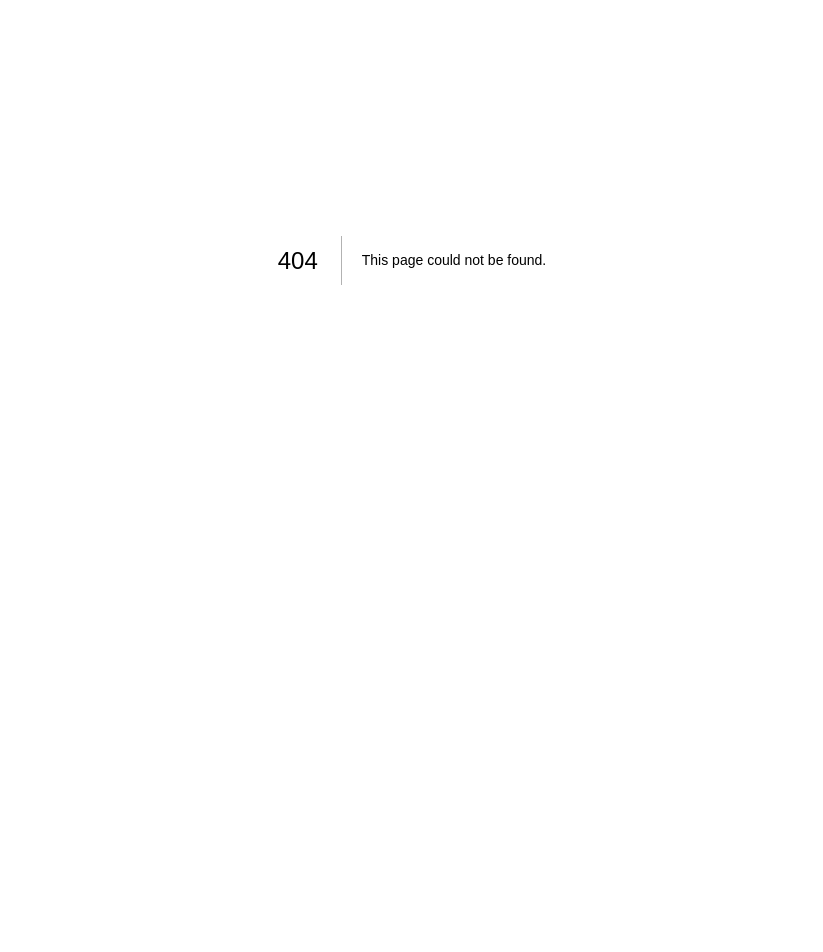
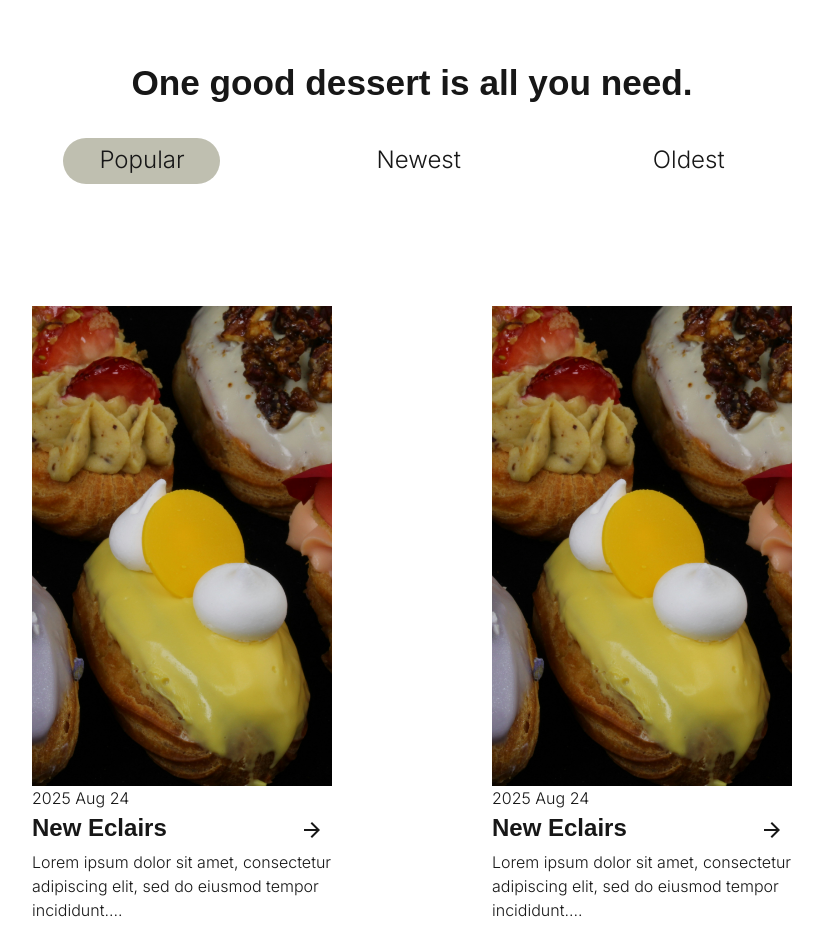
Before and after one commit to ysilksa/nextjs-blog, a Next.js app: page /posts in a window 1280 px wide. Before the commit this address had no page. Shown: the part 140-1092 px from the top of the page, without its empty margins (228-1051 px from the left). Before the commit the page ends 800 px from the top, so only its background shows below. Built offline with nearby package versions, Linux system fonts and the light colour scheme; a web font is replaced by a local one.

Commit message:
add posts page front end

```diff
--- a/src/pages/HomePage.jsx
+++ b/src/app/home/page.jsx
@@ -1,13 +1,13 @@
 import React from 'react';
 import NavBar from '@/components/NavBar';
-import PostPreview from '@/components/PostPreview';
+import PostPreviewHorizontal from '@/components/PostPreviewHorizontal';
 
 
 const HomePage = () => {
     return (
         <div>
             <div className="bg-[url('/pages/StefanKUnsplash.jpg')] bg-cover bg-center w-screen h-[70vh]">
-                <NavBar darkMode={true}/>
+                <NavBar header={false}/>
             </div>
 
             <div className="flex flex-col mt-16 mb-16 ml-64 mr-64 gap-8">
@@ -19,28 +19,28 @@ const HomePage = () => {
 
                 {/* replace with ImageGallery later */}
                 <section className="flex flex-row gap-16">
-                    <PostPreview
+                    <PostPreviewHorizontal
                         imageLink='/pages/ChristineTanUnsplash.jpg'
                         date="2025 Aug 24"
                         title="New Eclairs"
                         description="Lorem ipsum dolor sit amet, consectetur adipiscing elit, sed do eiusmod tempor incididunt...."
                     />
 
-                    <PostPreview
+                    <PostPreviewHorizontal
                         imageLink='/pages/ChristineTanUnsplash.jpg'
                         date="2025 Aug 24"
                         title="New Eclairs"
                         description="Lorem ipsum dolor sit amet, consectetur adipiscing elit, sed do eiusmod tempor incididunt...."
                     />
 
-                    <PostPreview
+                    <PostPreviewHorizontal
                         imageLink='/pages/ChristineTanUnsplash.jpg'
                         date="2025 Aug 24"
                         title="New Eclairs"
                         description="Lorem ipsum dolor sit amet, consectetur adipiscing elit, sed do eiusmod tempor incididunt...."
                     />
 
-                    <PostPreview
+                    <PostPreviewHorizontal
                         imageLink='/pages/ChristineTanUnsplash.jpg'
                         date="2025 Aug 24"
                         title="New Eclairs"
@@ -50,28 +50,28 @@ const HomePage = () => {
 
                 {/* replace with ImageGallery later */}
                 <section className="flex flex-row gap-16">
-                    <PostPreview
+                    <PostPreviewHorizontal
                         imageLink='/pages/ChristineTanUnsplash.jpg'
                         date="2025 Aug 24"
                         title="New Eclairs"
                         description="Lorem ipsum dolor sit amet, consectetur adipiscing elit, sed do eiusmod tempor incididunt...."
                     />
 
-                    <PostPreview
+                    <PostPreviewHorizontal
                         imageLink='/pages/ChristineTanUnsplash.jpg'
                         date="2025 Aug 24"
                         title="New Eclairs"
                         description="Lorem ipsum dolor sit amet, consectetur adipiscing elit, sed do eiusmod tempor incididunt...."
                     />
 
-                    <PostPreview
+                    <PostPreviewHorizontal
                         imageLink='/pages/ChristineTanUnsplash.jpg'
                         date="2025 Aug 24"
                         title="New Eclairs"
                         description="Lorem ipsum dolor sit amet, consectetur adipiscing elit, sed do eiusmod tempor incididunt...."
                     />
 
-                    <PostPreview
+                    <PostPreviewHorizontal
                         imageLink='/pages/ChristineTanUnsplash.jpg'
                         date="2025 Aug 24"
                         title="New Eclairs"
--- a/src/app/page.js
+++ b/src/app/page.js
@@ -1,5 +1,4 @@
-import HomePage from "@/pages/HomePage";
-
+import HomePage from "./home/page";
 
 export default function Home() {
   return (
--- /dev/null
+++ b/src/app/posts/page.jsx
@@ -0,0 +1,97 @@
+"use client"
+import React, { useState } from 'react';
+import NavBar from '@/components/NavBar';
+import PostPreviewVertical from '@/components/PostPreviewVertical';
+import PostPreviewHorizontal from '@/components/PostPreviewHorizontal';
+
+const PostsPage = () => {
+    const [activeIndex, setActiveIndex] = useState(0);
+    const filters = ["popular", "newest", "oldest"];
+
+    return (
+        <div>
+            <NavBar header={true}/>
+
+            {/* header and filter */}
+            <section className="flex flex-col items-center gap-8 p-16">
+                <h1>One good dessert is all you need.</h1>
+                <div className="relative flex flex-row gap-48">
+                    <div
+                        className={`absolute -top-1 left-0 h-[130%] w-[25%] bg-[#BFBFB0] rounded-[40px] transition-all duration-300 z=0`}
+                        style={{
+                        left: `${activeIndex * 274 - 36}px`
+                         }}
+                    />
+                    {filters.map((filter, index) => (
+                        <button
+                            key={filter}
+                            onClick ={() => setActiveIndex(index)}
+                            className="font-(family-name:--font-inter) text-[24px] hover:cursor-pointer z-1"
+                        >
+                            {filter.charAt(0).toUpperCase() + filter.slice(1)}
+                        </button>
+                    ))}
+                </div>
+            </section>
+
+            {/* posts on page, will use api later */}
+            <section className="flex flex-wrap flex-row m-16 gap-40 justify-center">
+                    <PostPreviewVertical
+                        imageLink='/pages/ChristineTanUnsplash.jpg'
+                        date="2025 Aug 24"
+                        title="New Eclairs"
+                        description="Lorem ipsum dolor sit amet, consectetur adipiscing elit, sed do eiusmod tempor incididunt...."
+                    />
+                    <PostPreviewVertical
+                        imageLink='/pages/ChristineTanUnsplash.jpg'
+                        date="2025 Aug 24"
+                        title="New Eclairs"
+                        description="Lorem ipsum dolor sit amet, consectetur adipiscing elit, sed do eiusmod tempor incididunt...."
+                    />
+                    <PostPreviewVertical
+                        imageLink='/pages/ChristineTanUnsplash.jpg'
+                        date="2025 Aug 24"
+                        title="New Eclairs"
+                        description="Lorem ipsum dolor sit amet, consectetur adipiscing elit, sed do eiusmod tempor incididunt...."
+                    />
+                    <PostPreviewVertical
+                        imageLink='/pages/ChristineTanUnsplash.jpg'
+                        date="2025 Aug 24"
+                        title="New Eclairs"
+                        description="Lorem ipsum dolor sit amet, consectetur adipiscing elit, sed do eiusmod tempor incididunt...."
+                    />
+            </section>
+
+            <section className="flex flex-wrap flex-row m-16 gap-40 justify-center">
+                    <PostPreviewVertical
+                        imageLink='/pages/ChristineTanUnsplash.jpg'
+                        date="2025 Aug 24"
+                        title="New Eclairs"
+                        description="Lorem ipsum dolor sit amet, consectetur adipiscing elit, sed do eiusmod tempor incididunt...."
+                    />
+                    <PostPreviewVertical
+                        imageLink='/pages/ChristineTanUnsplash.jpg'
+                        date="2025 Aug 24"
+                        title="New Eclairs"
+                        description="Lorem ipsum dolor sit amet, consectetur adipiscing elit, sed do eiusmod tempor incididunt...."
+                    />
+                    <PostPreviewVertical
+                        imageLink='/pages/ChristineTanUnsplash.jpg'
+                        date="2025 Aug 24"
+                        title="New Eclairs"
+                        description="Lorem ipsum dolor sit amet, consectetur adipiscing elit, sed do eiusmod tempor incididunt...."
+                    />
+                    <PostPreviewVertical
+                        imageLink='/pages/ChristineTanUnsplash.jpg'
+                        date="2025 Aug 24"
+                        title="New Eclairs"
+                        description="Lorem ipsum dolor sit amet, consectetur adipiscing elit, sed do eiusmod tempor incididunt...."
+                    />
+            </section>
+
+        </div>
+    );
+}
+
+
+export default PostsPage;
--- a/src/components/ImageGallery.jsx
+++ b/src/components/ImageGallery.jsx
@@ -1,5 +1,5 @@
 import React from 'react';
-import PostPreview from './PostPreview';
+import PostPreview from './PostPreviewHorizontal';
 
 const ImageGallery = ({ image1, image2, image3 }) => {
     return (
--- a/src/components/NavBar.jsx
+++ b/src/components/NavBar.jsx
@@ -2,10 +2,10 @@ import React from 'react';
 import { IconButton, TextField } from '@mui/material';
 import SearchIcon from '@mui/icons-material/Search';
 
-const NavBar = ({ darkMode }) => {
+const NavBar = ({ header }) => {
     return (
-        <div className='flex flex-row justify-between p-8'>
-            <div className={`flex flex-row gap-16 p-2 ${darkMode ? 'text-white' : 'text-black'}`}>
+        <div className={`flex flex-row justify-between p-8 ${header ? 'bg-[#BFBFB0]' : 'bg-transparent' }`}>
+            <div className={`flex flex-row gap-16 p-2 text-white`}>
                 <h1>DessertVerse</h1>
                 <nav className="flex flex-row gap-16 items-center font-(family-name:--font-inria-sans)">
                     <a href='/home'>Home</a>
--- a/src/components/PostPreview.jsx
+++ b/src/components/PostPreviewHorizontal.jsx
@@ -2,7 +2,7 @@ import React from 'react';
 import { ArrowForward } from '@mui/icons-material';
 import { IconButton } from '@mui/material';
 
-const PostPreview = ({ imageLink, date, title, description }) => {
+const PostPreviewHorizontal = ({ imageLink, date, title, description }) => {
     return (
         <div className="flex flex-col w-[300px]">
             <img src={imageLink} className="w-[300px] h-[200px]"/>
@@ -18,4 +18,4 @@ const PostPreview = ({ imageLink, date, title, description }) => {
     );
 }
 
-export default PostPreview;
+export default PostPreviewHorizontal;
--- /dev/null
+++ b/src/components/PostPreviewVertical.jsx
@@ -0,0 +1,21 @@
+import React from 'react';
+import { ArrowForward } from '@mui/icons-material';
+import { IconButton } from '@mui/material';
+
+const PostPreviewVertical = ({ imageLink, date, title, description }) => {
+    return (
+        <div className="flex flex-col w-[300px]">
+            <img src={imageLink} className="w-[400px] h-[480px] object-cover"/>
+            <p>{date}</p>
+            <div className="flex justify-between">
+                <h2>{title}</h2>
+                <IconButton
+                    sx ={{color: '#171717'}}
+                ><ArrowForward/></IconButton>
+            </div>
+            <p>{description}</p>
+        </div>
+    );
+}
+
+export default PostPreviewVertical;
```
Also changed, not shown: src/pages/LoginPage.jsx (deleted).
